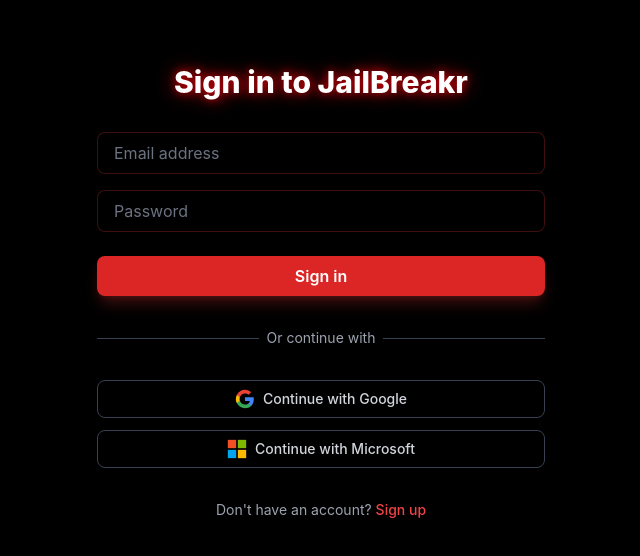
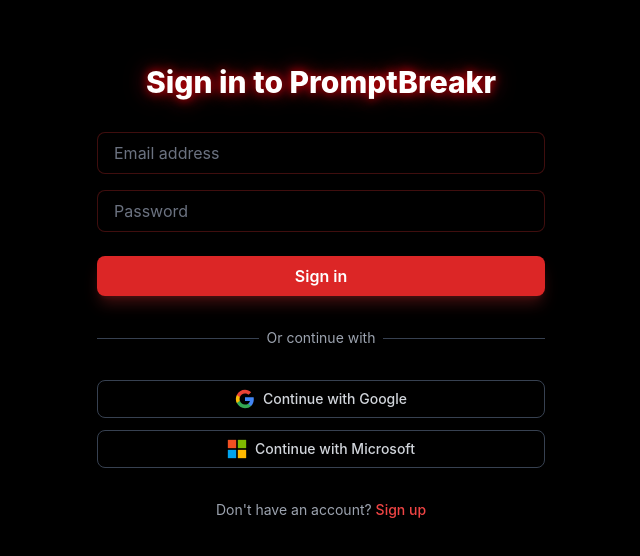
Before and after one commit to NathanG2022/CalHacks, a React (Vite) app in the folder client/: page / in a window 1280 px wide. Shown: the part 120-676 px from the top of the page, without its empty margins (319-959 px from the left). Built offline with nearby package versions, Linux system fonts and the light colour scheme; no server answers.

Commit message:
Changed name

```diff
--- a/client/index.html
+++ b/client/index.html
@@ -4,7 +4,7 @@
     <meta charset="UTF-8" />
     <link rel="icon" type="image/svg+xml" href="/vite.svg" />
     <meta name="viewport" content="width=device-width, initial-scale=1.0" />
-    <title>JailBreakr</title>
+    <title>PromptBreakr</title>
   </head>
   <body>
     <div id="root"></div>
--- a/client/src/App.jsx
+++ b/client/src/App.jsx
@@ -32,7 +32,7 @@
           <div className="flex justify-between h-16">
             <div className="flex">
               <div className="flex-shrink-0 flex items-center">
-                <h1 className="text-xl font-bold text-white text-glow">JailBreakr</h1>
+                <h1 className="text-xl font-bold text-white text-glow">PromptBreakr</h1>
               </div>
               <div className="hidden sm:ml-6 sm:flex sm:space-x-8">
                 <Link
--- a/client/src/components/Auth/SignIn.jsx
+++ b/client/src/components/Auth/SignIn.jsx
@@ -68,7 +68,7 @@
       <div className="max-w-md w-full space-y-8">
         <div>
           <h2 className="mt-6 text-center text-3xl font-extrabold text-white text-glow-intense">
-            Sign in to JailBreakr
+            Sign in to PromptBreakr
           </h2>
         </div>
         <form className="mt-8 space-y-6" onSubmit={handleSubmit}>
--- a/client/src/components/Auth/SignUp.jsx
+++ b/client/src/components/Auth/SignUp.jsx
@@ -43,7 +43,7 @@
       <div className="max-w-md w-full space-y-8">
         <div>
           <h2 className="mt-6 text-center text-3xl font-extrabold text-white text-glow-intense">
-            Create your JailBreakr account
+            Create your PromptBreakr account
           </h2>
         </div>
         <form className="mt-8 space-y-6" onSubmit={handleSubmit}>
--- a/client/src/components/LoadingScreen.jsx
+++ b/client/src/components/LoadingScreen.jsx
@@ -3,7 +3,7 @@
     <div className="min-h-screen flex items-center justify-center bg-gray-50">
       <div className="text-center">
         <div className="animate-spin rounded-full h-12 w-12 border-b-2 border-indigo-600 mx-auto"></div>
-        <p className="mt-4 text-gray-600">Loading JailBreakr...</p>
+        <p className="mt-4 text-gray-600">Loading PromptBreakr...</p>
       </div>
     </div>
   );
```
